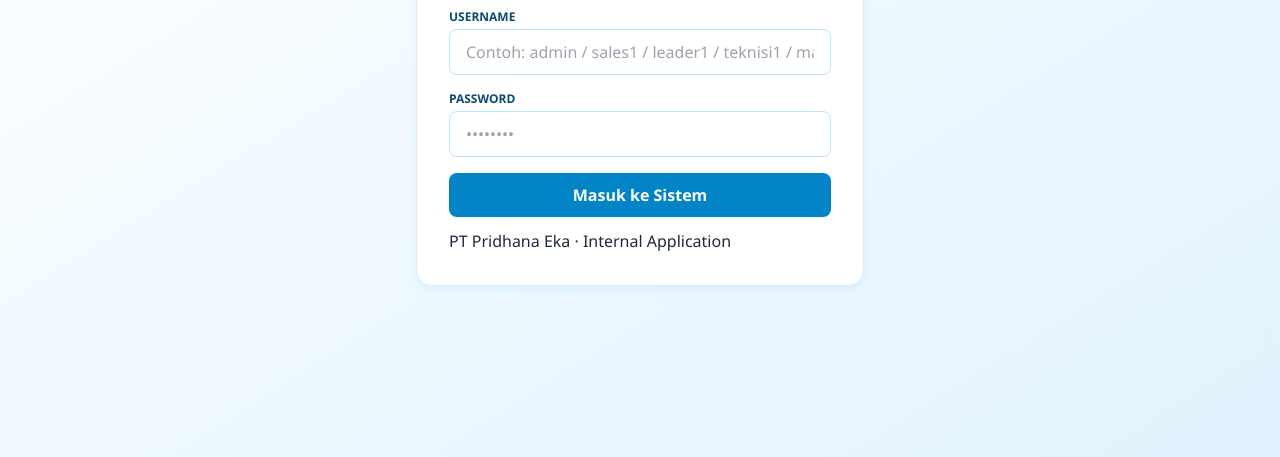
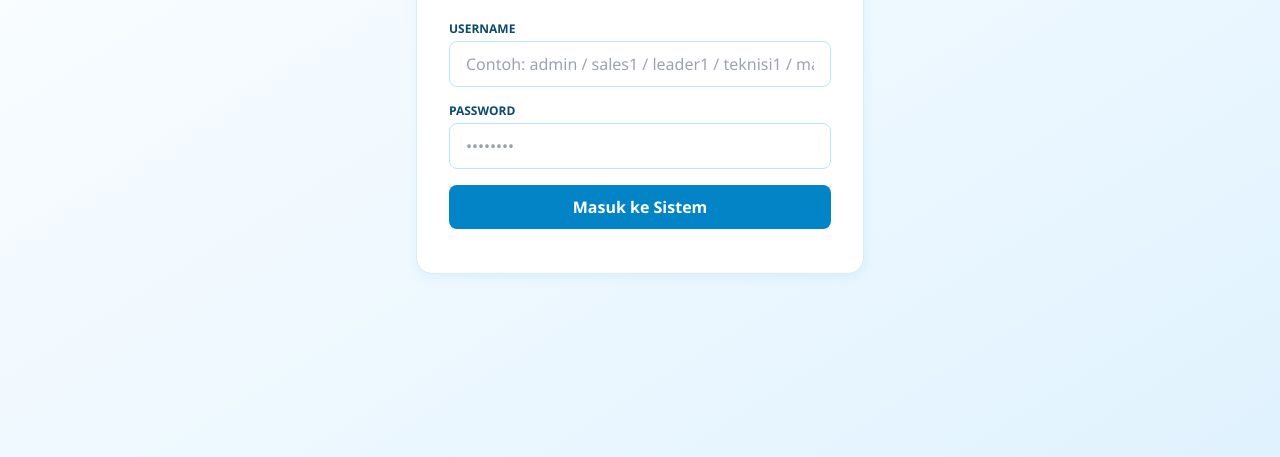
Before and after one commit to nasrullahoctam-art/portal-layanan-pridhana-eka, a plain HTML site: page index.html in a window 1280 px wide. Shown: the part 343-800 px from the top of the page. Drawn offline with nearby package versions, Linux system fonts and the light colour scheme.

Commit message:
Update index.html

```diff
--- a/index.html
+++ b/index.html
@@ -37,7 +37,6 @@
         <button type="submit" id="btnLogin" class="w-full btn-sky font-semibold py-2.5 rounded-lg shadow-sm">Masuk ke Sistem</button>
       </form>
       <p id="loginMsg" class="text-center text-red-500 text-xs mt-3"></p>
-      <div class="footer">PT Pridhana Eka · Internal Application</div>
     </div>
   </div>
 
```
